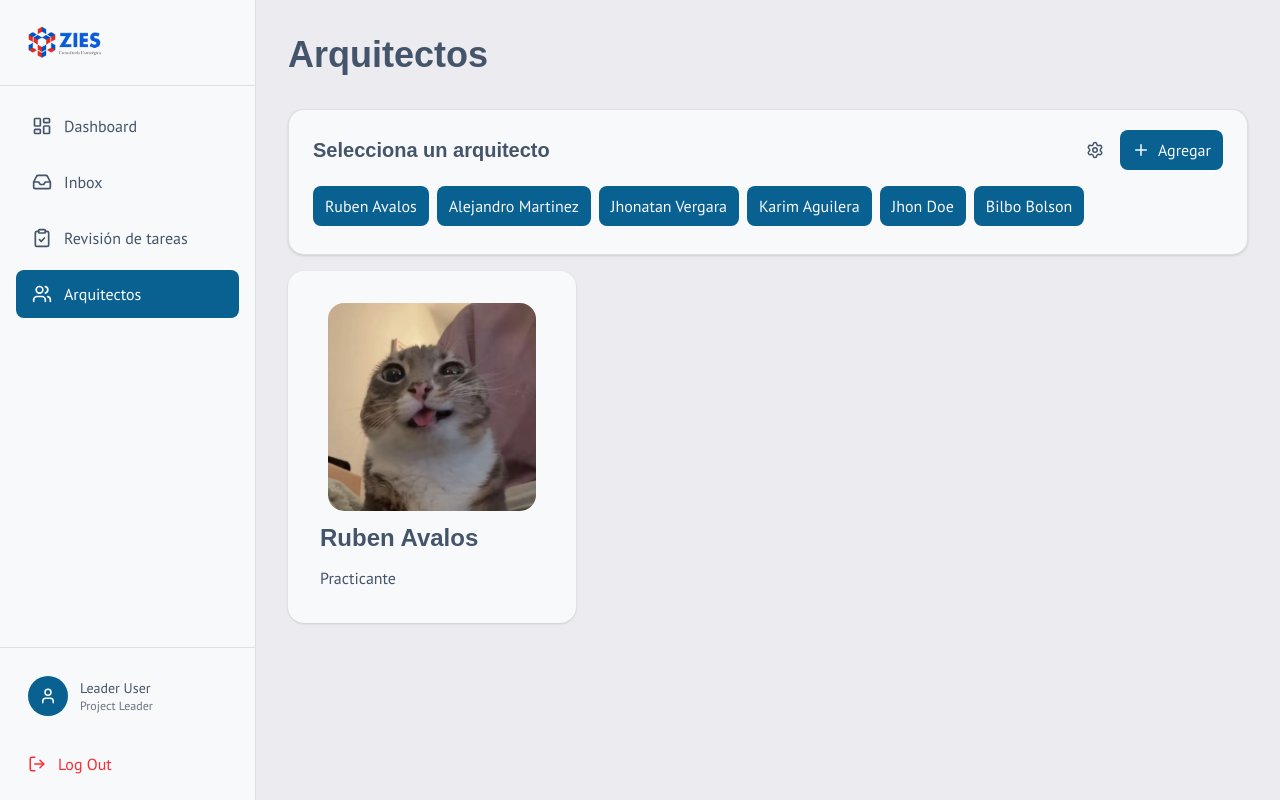
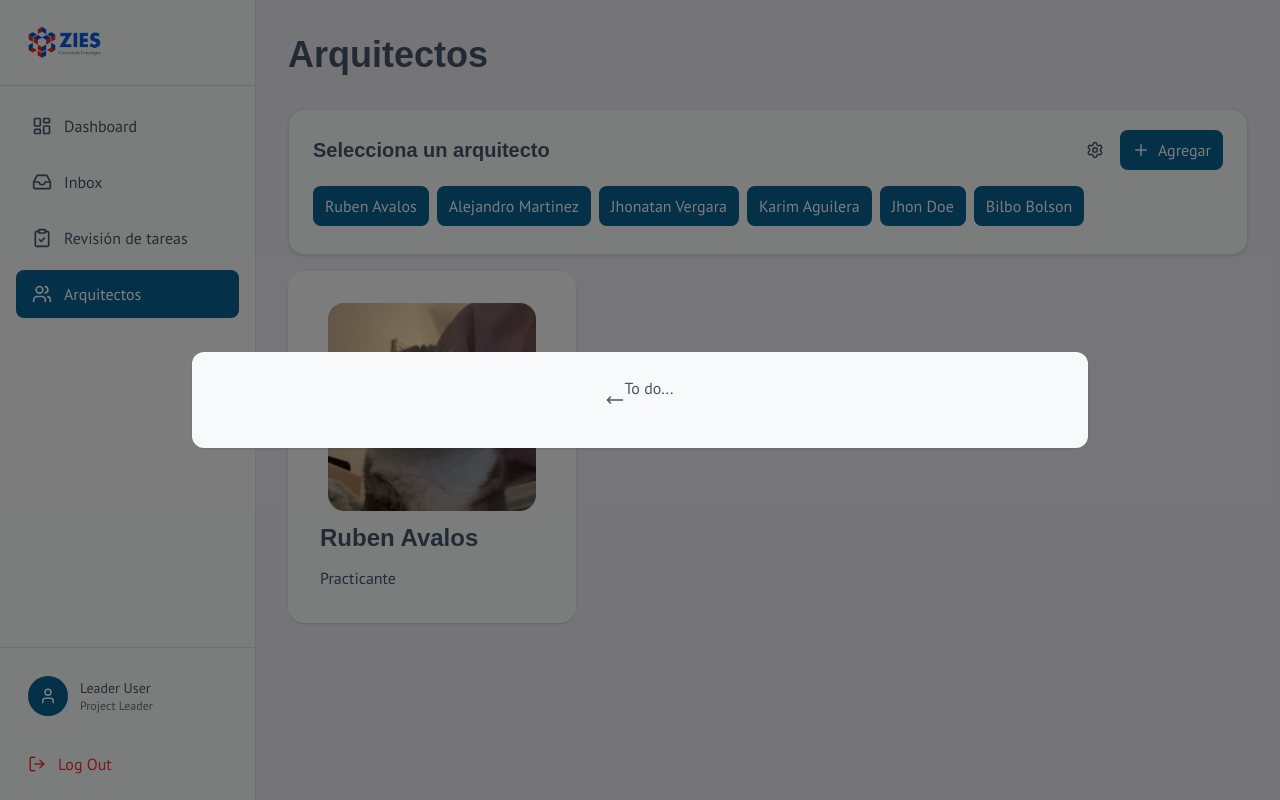
Before and after one commit to AvalosRubenn/Sistema-AdS, a React (Vite) app: page /arquitectos in a window 1280 px wide. Built offline with nearby package versions, Linux system fonts and the light colour scheme; a web font is replaced by a local one.

Commit message:
feat(ModificarArquitecto): Añadí el modal donde se modificará la información de los arquitectos y la funcionalidad para abrirlo y cerrarlo

```diff
--- a/src/components/Architects/ArchitectSelection.tsx
+++ b/src/components/Architects/ArchitectSelection.tsx
@@ -3,8 +3,13 @@ import type { Architect } from "../../types/Architect";
 interface ArchitectSelectionProps {
   arquitectos: Architect[];
   onClick: (architect: Architect) => void;
+  onArchitectSettings: () => void;
 }
-function ArchitectSelection({ arquitectos, onClick }: ArchitectSelectionProps) {
+function ArchitectSelection({
+  arquitectos,
+  onClick,
+  onArchitectSettings,
+}: ArchitectSelectionProps) {
   const onSelectArchitect = (architect: Architect) => {
     onClick(architect);
     console.log(architect);
@@ -16,7 +21,10 @@ function ArchitectSelection({ arquitectos, onClick }: ArchitectSelectionProps) {
         <div className="flex items-center w-full">
           <h2 className="text-xl font-semibold">Selecciona un arquitecto</h2>
           <div className="flex items-center gap-2 ml-auto">
-            <button className="hover:bg-muted hover:rounded-full p-2">
+            <button
+              className="hover:bg-muted hover:rounded-full p-2"
+              onClick={onArchitectSettings}
+            >
               <Settings size={18} />
             </button>
             <button className="bg-zies-azul-2 rounded-lg flex gap-2 items-center text-background p-2 px-3">
--- /dev/null
+++ b/src/components/Architects/ArchitectSettings.tsx
@@ -0,0 +1,18 @@
+import { MoveLeft } from "lucide-react";
+interface ArchitectSettingsProps {
+  onClose: () => void;
+}
+function ArchitectSettings({ onClose }: ArchitectSettingsProps) {
+  return (
+    <div className="fixed inset-0 z-50 flex items-center bg-black/50 justify-center">
+      <div className="bg-background w-full max-w-4xl rounded-xl shadow-sm p-6 flex items-center justify-center">
+        <button>
+          <MoveLeft size={18} onClick={onClose} />
+        </button>
+        <div className="flex items-center gap-3 mb-6 ">To do...</div>
+      </div>
+    </div>
+  );
+}
+
+export default ArchitectSettings;
--- a/src/pages/Arquitectos.tsx
+++ b/src/pages/Arquitectos.tsx
@@ -2,6 +2,7 @@ import { useState } from "react";
 import ArchitectSelection from "../components/Architects/ArchitectSelection";
 import type { Architect } from "../types/Architect";
 import ArchitectInformation from "../components/Architects/ArchitectInformation";
+import ArchitectSettings from "../components/Architects/ArchitectSettings";
 const Architects: Architect[] = [
   {
     id: 1,
@@ -39,14 +40,20 @@ const Architects: Architect[] = [
 function Arquitectos() {
   const [arquitectoSeleccionado, setArquitectoSeleccionado] =
     useState<Architect>(Architects[0]);
+
+  const [settingsModal, setSettingsModal] = useState(true);
   return (
     <div className="min-h-screen w-full bg-muted p-8">
       <div className="mb-8 items-start">
         <h1 className="text-4xl font-bold">Arquitectos</h1>
       </div>
+      {settingsModal && (
+        <ArchitectSettings onClose={() => setSettingsModal(false)} />
+      )}
       <ArchitectSelection
         arquitectos={Architects}
         onClick={setArquitectoSeleccionado}
+        onArchitectSettings={() => setSettingsModal(true)}
       />
       <ArchitectInformation arquitecto={arquitectoSeleccionado} />
     </div>
```
